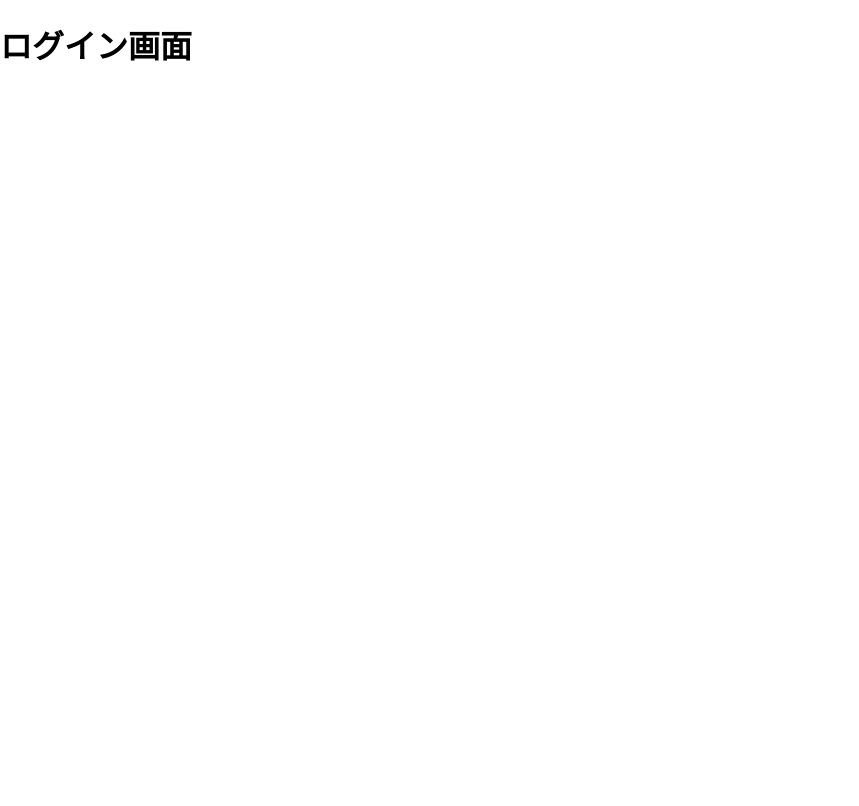
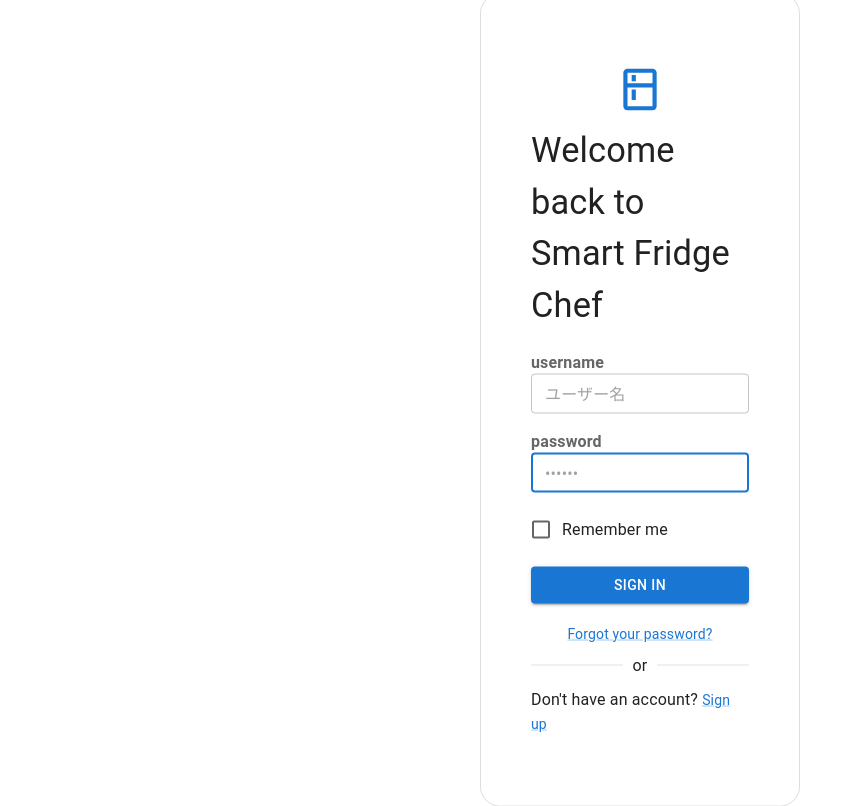
Before and after one commit to tomoyq/food_bank, a React (Create React App) app in the folder frontend/app/: page /login in a window 1280 px wide. Shown: the whole page, without its empty margins (0-859 px from the left). Built offline with nearby package versions, Linux system fonts and the light colour scheme.

Commit message:
ログインフォーム作成#6

```diff
--- a/frontend/app/package.json
+++ b/frontend/app/package.json
@@ -3,7 +3,11 @@
   "version": "0.1.0",
   "private": true,
   "dependencies": {
+    "@emotion/react": "^11.14.0",
+    "@emotion/styled": "^11.14.0",
     "@eslint/js": "^9.18.0",
+    "@mui/icons-material": "^6.4.1",
+    "@mui/material": "^6.4.1",
     "@testing-library/jest-dom": "^5.17.0",
     "@testing-library/react": "^13.4.0",
     "@testing-library/user-event": "^13.5.0",
@@ -24,7 +28,7 @@
     "web-vitals": "^2.1.4"
   },
   "scripts": {
-    "start": "react-scripts start",
+    "start": "WATCHPACK_POLLING=true react-scripts start",
     "build": "react-scripts build",
     "test": "react-scripts test",
     "eject": "react-scripts eject"
--- a/frontend/app/src/app/routes/auth/login.tsx
+++ b/frontend/app/src/app/routes/auth/login.tsx
@@ -1,7 +1,7 @@
 import React from "react"
 
+import { SignInForm } from "../../../features/auth/components/signInForm";
+
 export const Login: React.FC = () => {
-    return (
-        <h1>ログイン画面</h1>
-    )
+    return <SignInForm />
 };
--- /dev/null
+++ b/frontend/app/src/features/auth/components/authFormInput.tsx
@@ -0,0 +1,40 @@
+import {
+    FormControl,
+    FormLabel,
+    TextField,
+} from '@mui/material'
+
+type FormProps = {
+    name: 'username' | 'password';
+    error?: boolean;
+    helperText?: string;
+    placeholder: string;
+}
+
+export const AuthFormInput = (props: FormProps) => {
+    return (
+        <FormControl>
+            <FormLabel
+                htmlFor={props.name}
+                sx={{
+                    fontWeight: 'bold',
+                }}
+            >{props.name}</FormLabel>
+            <TextField
+                error={props.error}
+                helperText={props.helperText}
+                id={props.name}
+                type={props.name === 'username' ? 'text' : 'password'}
+                name={props.name}
+                placeholder={props.placeholder}
+                autoComplete={props.name === 'username' ? 'name' : 'current-password'}
+                autoFocus
+                required
+                fullWidth
+                variant="outlined"
+                color={props.error ? 'error' : 'primary'}
+                size='small'
+            />
+        </FormControl>
+    )
+};
--- /dev/null
+++ b/frontend/app/src/features/auth/components/signInForm.tsx
@@ -0,0 +1,143 @@
+import * as React from 'react';
+
+import {
+  Box,
+  Button,
+  Checkbox,
+  CssBaseline,
+  FormControlLabel,
+  Divider,
+  Link,
+  Typography,
+} from '@mui/material';
+import KitchenOutlinedIcon from '@mui/icons-material/KitchenOutlined';
+import styled from '@emotion/styled'
+
+import { AuthFormInput } from './authFormInput';
+
+const FormContainer = styled.div`
+  width: 25%;
+  position: absolute;
+  top: 50%;
+  left: 50%;
+  transform: translate(-50%, -50%);
+  border: solid 1px #DDDDDD;
+  border-radius: 20px;
+  padding: 50px;
+  gap: 2px;
+  boxShadow:
+    'hsla(220, 30%, 5%, 0.05) 0px 5px 15px 0px, hsla(220, 25%, 10%, 0.05) 0px 15px 35px -5px',
+`
+
+const ContainerLabel = styled.div`
+  width: full;
+  display: flex;
+  flex-flow: column;
+  align-items: center;
+  gap: 10px;
+  margin: 20px 0;
+`
+
+export const SignInForm = () => {
+  const [emailError, setEmailError] = React.useState(false);
+  const [emailErrorMessage, setEmailErrorMessage] = React.useState('');
+  const [passwordError, setPasswordError] = React.useState(false);
+  const [passwordErrorMessage, setPasswordErrorMessage] = React.useState('');
+  const [open, setOpen] = React.useState(false);
+
+  const handleClickOpen = () => {
+    setOpen(true);
+  };
+
+  const handleClose = () => {
+    setOpen(false);
+  };
+
+  const handleSubmit = (event: { preventDefault: () => void; currentTarget: HTMLFormElement | undefined; }) => {
+    if (emailError || passwordError) {
+      event.preventDefault();
+      return;
+    }
+    const data = new FormData(event.currentTarget);
+    console.log({
+      email: data.get('email'),
+      password: data.get('password'),
+    });
+  };
+
+  return (
+    <>
+      <CssBaseline enableColorScheme />
+        <FormContainer >
+          <ContainerLabel>
+            <KitchenOutlinedIcon
+              color='primary'
+              sx={{
+                fontSize: 50,
+              }}
+            />
+            <Typography
+              component="p"
+              variant="inherit"
+              sx={{ fontSize: 'clamp(2rem, 10vw, 2.15rem)' }}
+            >
+              Welcome back to <br/>
+              Smart Fridge Chef
+            </Typography>
+          </ContainerLabel>
+          <Box
+            component="form"
+            onSubmit={handleSubmit}
+            noValidate
+            sx={{
+              display: 'flex',
+              flexDirection: 'column',
+              width: '100%',
+              gap: 2,
+            }}
+          >
+            <AuthFormInput
+              name='username'
+              placeholder='ユーザー名'
+            />
+            <AuthFormInput
+              name='password'
+              placeholder='••••••'
+            />
+            <FormControlLabel
+              control={<Checkbox value="remember" color="primary" />}
+              label="Remember me"
+            />
+            <Button
+              type="submit"
+              fullWidth
+              variant="contained"
+              onClick={() => {}}
+            >
+              Sign in
+            </Button>
+          </Box>
+          <ContainerLabel>
+            <Link
+              component="button"
+              type="button"
+              onClick={handleClickOpen}
+              variant="body2"
+            >
+              Forgot your password?
+            </Link>
+            <Divider flexItem>or</Divider>
+            <Typography >
+              Don&apos;t have an account?{' '}
+              <Link
+                href="/material-ui/getting-started/templates/sign-in/"
+                variant="body2"
+              >
+                Sign up
+              </Link>
+            </Typography>
+          </ContainerLabel>
+        </FormContainer>
+      </>
+  );
+}
```
Also changed, not shown: 2 other files (tests, documents, lock files or other folders).
